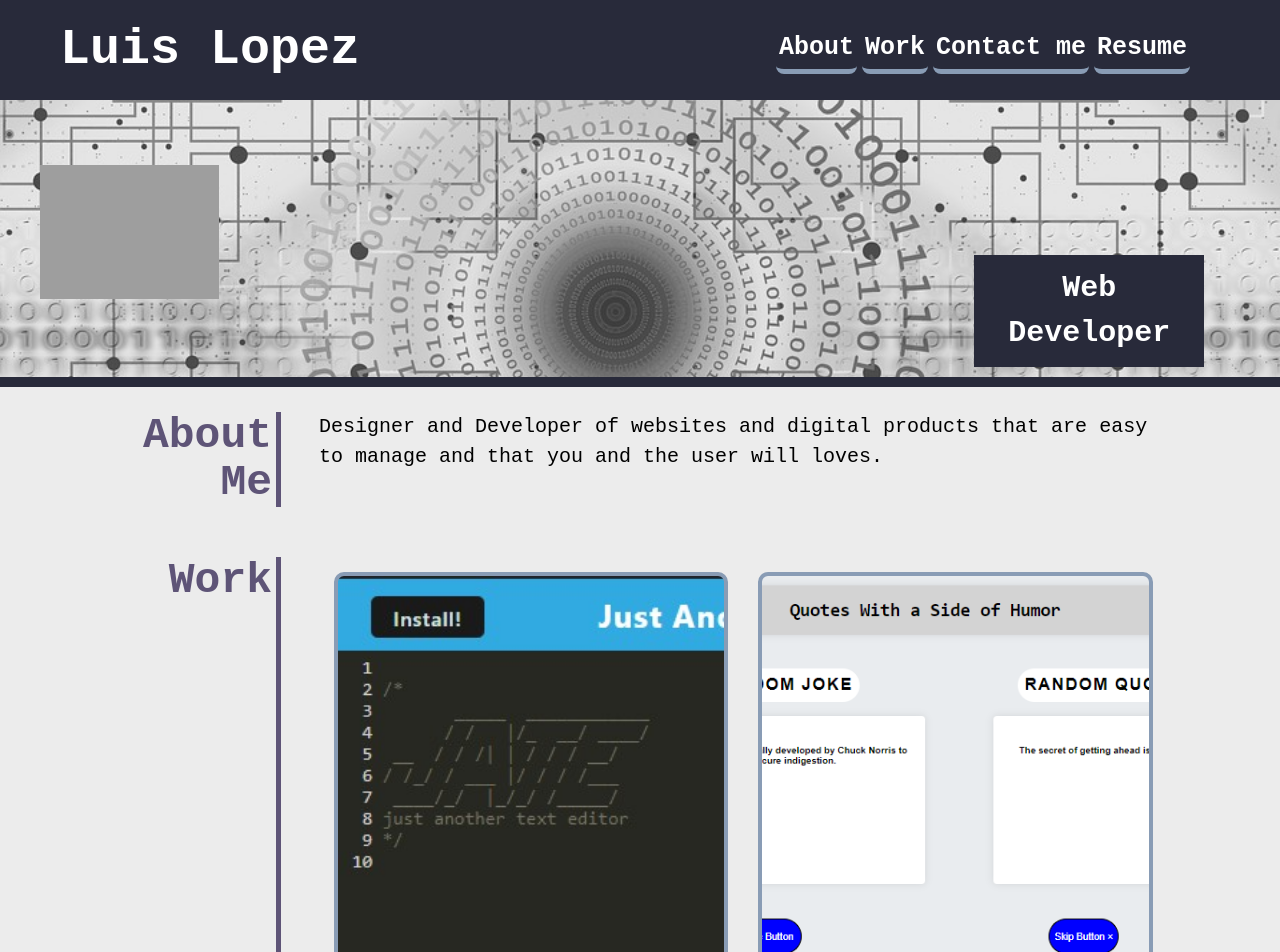
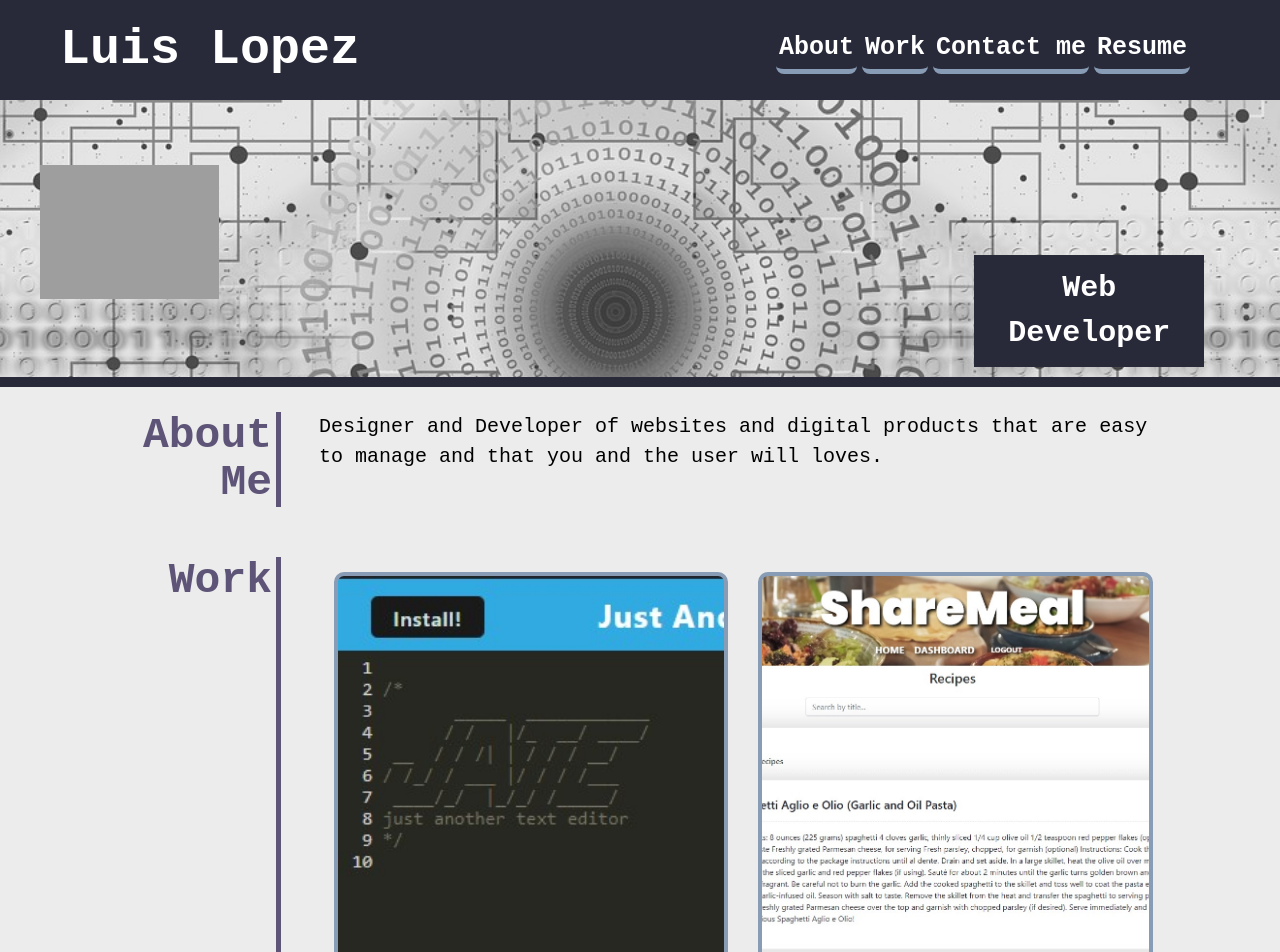
Before and after one commit to LL8719/portfolio-deploy, a React (Create React App) app: page / in a window 1280 px wide. Shown: the top 952 px of the page. Built offline with nearby package versions, Linux system fonts and the light colour scheme; grey boxes are pictures that could not be loaded.

Commit message:
added latest project to "Work" area

```diff
--- a/src/components/Work.js
+++ b/src/components/Work.js
@@ -13,9 +13,7 @@ const Work = () => {
 						<></>
 					</a>
 
-					<a
-						class="work-item surf"
-						href="https://ll8719.github.io/project-repo/">
+					<a class="work-item surf" href="https://sharemeal.herokuapp.com/">
 						<></>
 					</a>
 				</section>
--- a/src/styles/style.css
+++ b/src/styles/style.css
@@ -213,7 +213,7 @@ nav a:hover {
     flex-grow: 2;
     max-height: 400px;
     min-height: 400px;
-    background-image: url(../../images/project.png);
+    background-image: url(../../images/sharemeal.jpg);
     background-repeat: no-repeat;
     background-size: cover;
     background-position: top;
```
Also changed, not shown: images/sharemeal.jpg (added).
